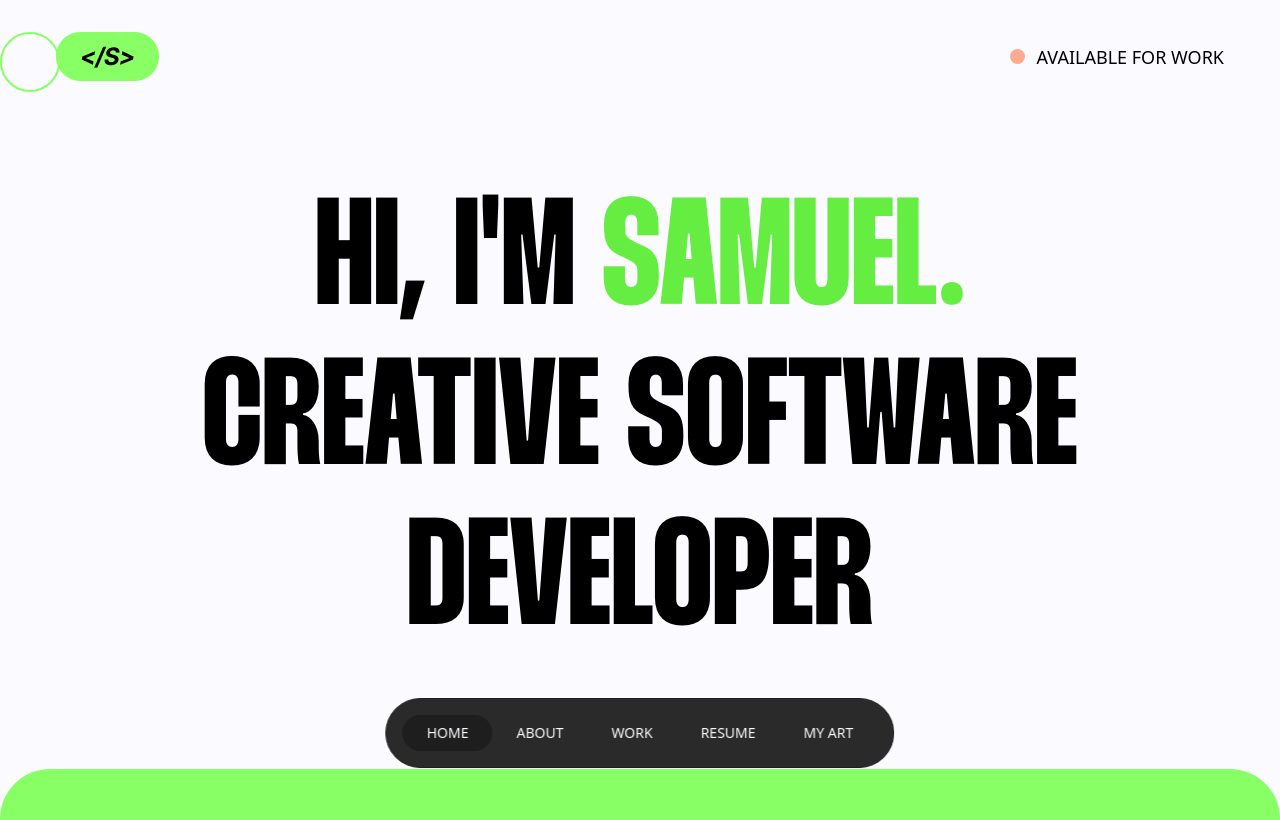
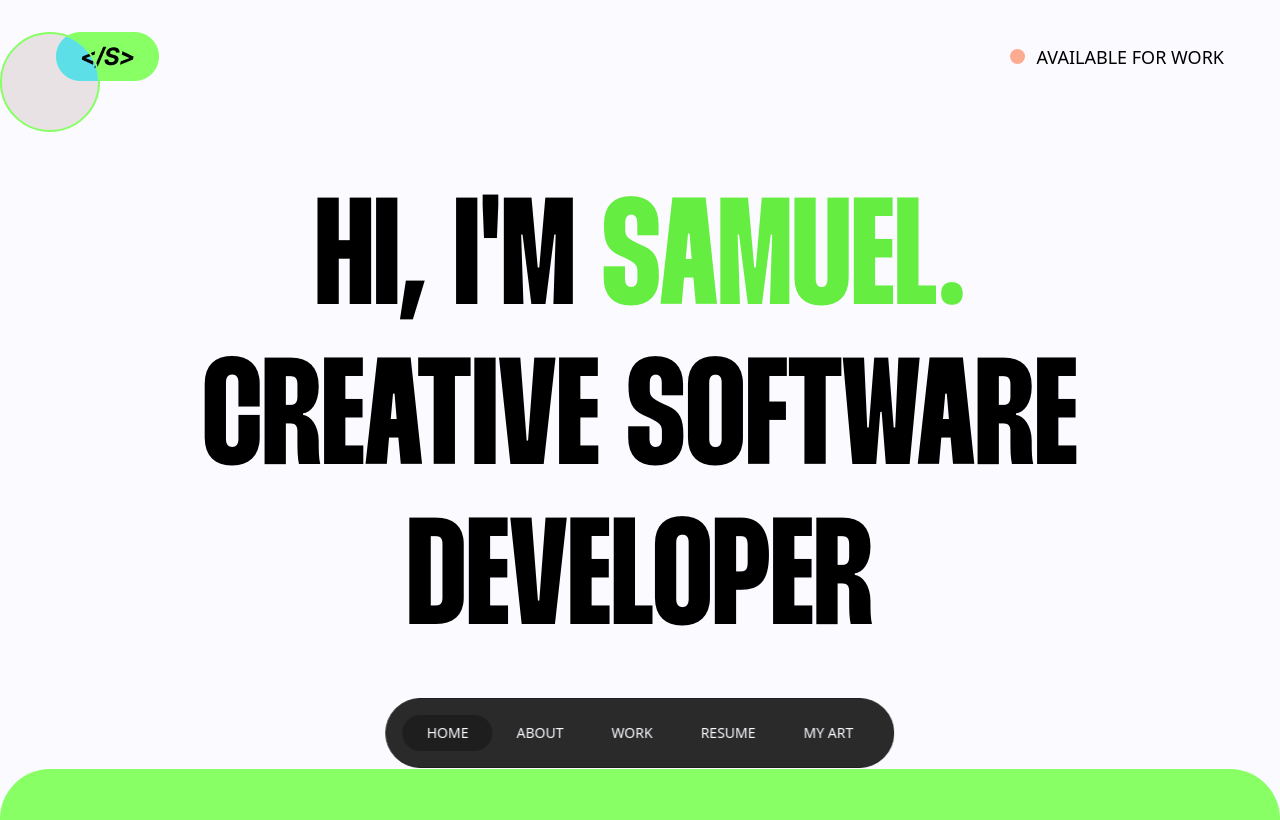
Before and after one commit to artoftadashi/portfolio-react, a React (Vite) app: page /home in a window 1280 px wide. Shown: the top 820 px of the page. Built offline with nearby package versions, Linux system fonts and the light colour scheme; what tailwindcss-animated would draw is missing.

Commit message:
bug fixes

```diff
--- a/src/components/About.jsx
+++ b/src/components/About.jsx
@@ -17,7 +17,7 @@ export default function About() {
         best Hefeweizens, or complaining about Domino’s pizza. That’s what being
         born and raised in Lagos, Nigeria will do to you.
       </p>
-      <a href="#" className="flex items-center gap-4 mt-20 group w-fit ">
+      <a href="#" className="flex items-center gap-4 mt-20 group w-fit z-10 ">
         <p className="text-2xl lg:text-3xl font-innerTight group-hover:underline">
           Learn more
         </p>
--- a/src/pages/Home.jsx
+++ b/src/pages/Home.jsx
@@ -21,15 +21,19 @@ export default function Home() {
   function handleMouseMove(ev) {
     setTimeout(() => {
       setMousePositon({
-        left: (ev.pageX -= 30),
-        top: (ev.pageY -= 60),
+        left: (ev.pageX -= 45),
+        top: (ev.pageY -= 75),
       });
-    }, 100);
+    }, 150);
   }
 
   return (
     <>
       <main onMouseMove={(ev) => handleMouseMove(ev)} className="relative">
+        <span
+          className="absolute border-[#87FF65] border-2 w-[100px] h-[100px] rounded-full z-[1] hidden xl:block bg-[#1e1e1e]/10 backdrop-hue-rotate-90 "
+          style={{ left: mousePosition.left, top: mousePosition.top }}
+        ></span>
         <Header />
         <div className="xl:w-[70vw] md:w-[85vw] w-[90vw] h-[40vh] md:h-[50vh] lg:h-[70vh] flex items-center mb-16 mx-auto ">
           <h1 className="text-[3.5rem] sm:text-[4.5rem] md:text-[7rem] lg:text-[8rem] xl:text-[9.5rem] 2xl:text-[10rem] font-bold uppercase  text-center font-[Thunder] lg:leading-[10rem] md:leading-[8rem] leading-none animate-fade-right">
@@ -43,11 +47,6 @@ export default function Home() {
         <Marquee />
         <Experience />
         <Contact />
-
-        <span
-          className="absolute border-[#87FF65] border-2 w-[60px] h-[60px] rounded-full -z-10 hidden xl:block"
-          style={{ left: mousePosition.left, top: mousePosition.top }}
-        ></span>
       </main>
       <Navbar selectedLink={selectedLink} onSelect={handleSelect} />
     </>
```
